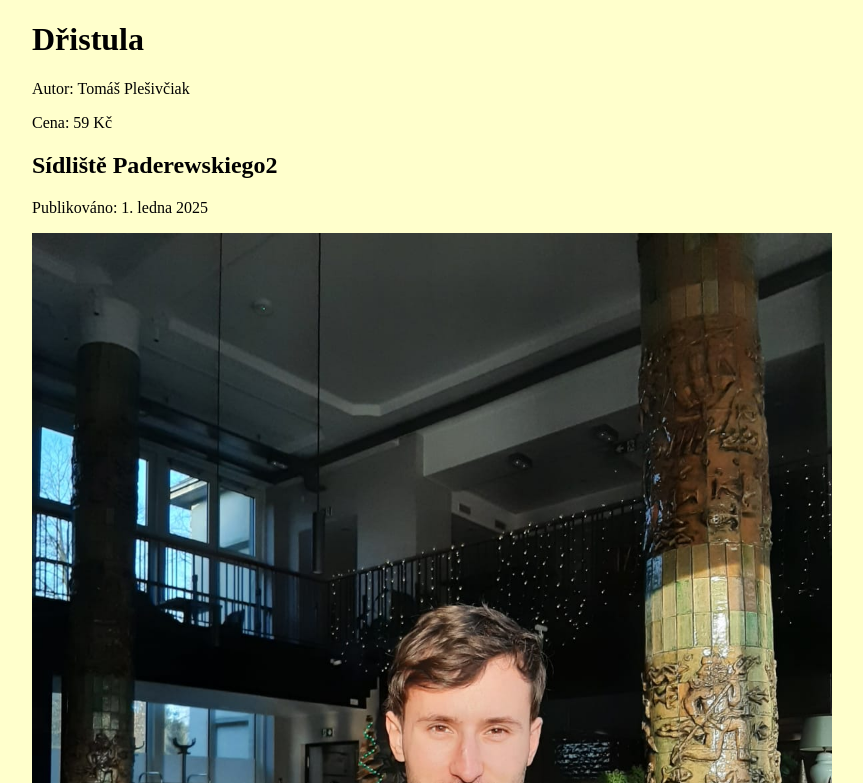
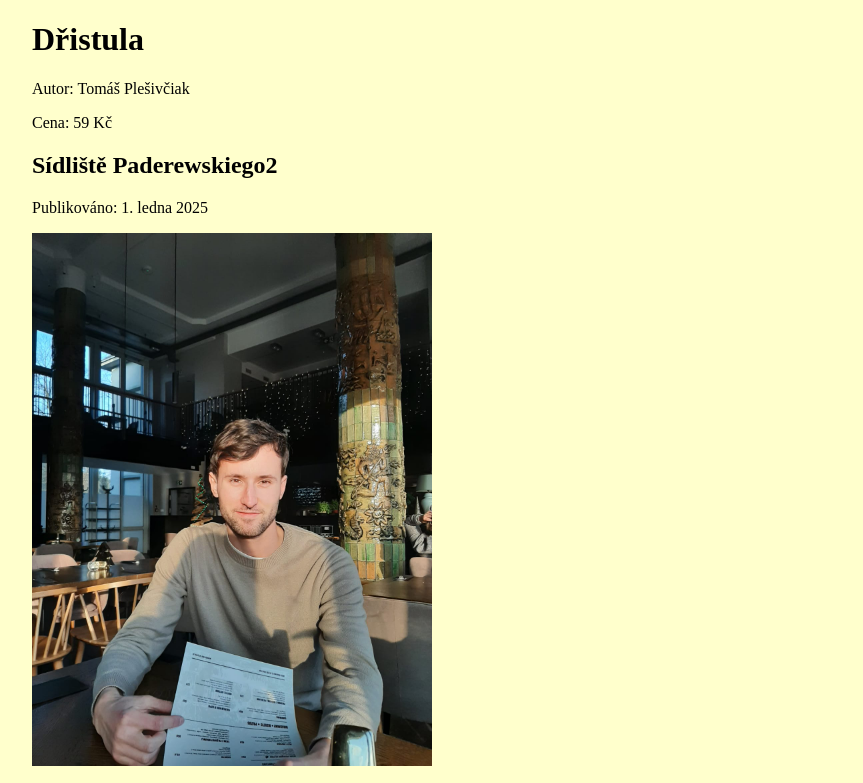
Before and after one commit to 840142/840142.github.io, a plain HTML site: page index.html in a window 1280 px wide. Shown: the top 783 px of the page, without its empty margins (208-1071 px from the left). Drawn offline with Linux system fonts and the light colour scheme.

Commit message:
Update index.html

```diff
--- a/index.html
+++ b/index.html
@@ -38,7 +38,7 @@
     <p>Publikováno: 1. ledna 2025</p>
 
      <!-- Vložený obrázek z GitHubu -->
-    <img src="https://github.com/840142/840142.github.io/blob/main/IMG-20241215-WA0000.jpg?raw=true" alt="Popis obrázku" style="max-width: 100%; height: auto;">
+    <img src="https://github.com/840142/840142.github.io/blob/main/IMG-20241215-WA0000.jpg?raw=true" alt="Popis obrázku" style="max-width: 50%; height: auto;">
 
 
     <p>
```
